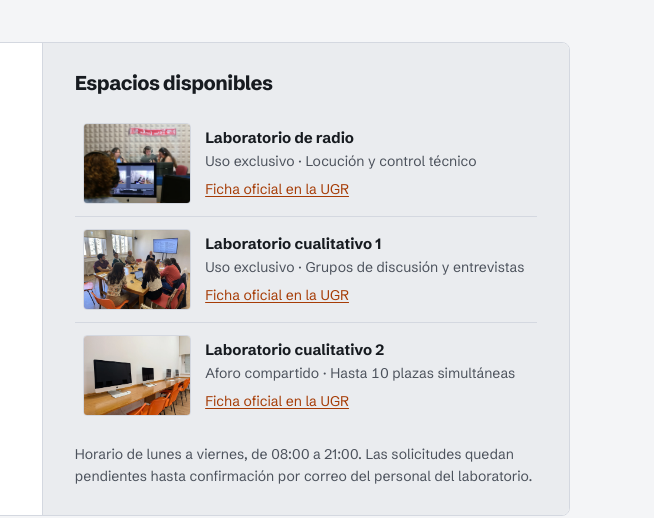
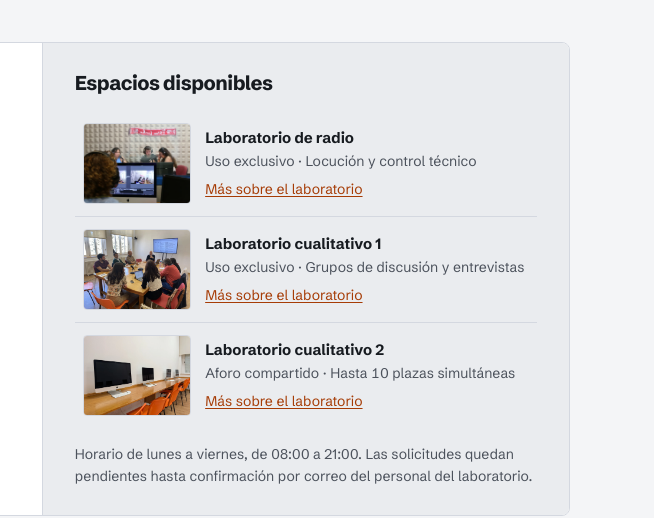
Before and after one commit to Laboratorio-PoliSocioLAB/reservas, a plain HTML site: page web/index.html in a window 1280 px wide. Shown: the part 115-633 px from the top of the page, 626-1280 px from the left. Drawn offline with Linux system fonts and the light colour scheme.

Commit message:
Simplificar el enlace de información de cada laboratorio

```diff
--- a/web/index.html
+++ b/web/index.html
@@ -90,7 +90,7 @@
               <div class="gate-space-copy">
                 <strong>Laboratorio de radio</strong>
                 <span>Uso exclusivo · Locución y control técnico</span>
-                <a class="space-info-link" href="https://polisocio.ugr.es/investigacion/polisociolab/tallerradio" target="_blank" rel="noopener" aria-label="Ficha oficial del Laboratorio de radio (se abre en otra pestaña)">Ficha oficial en la UGR</a>
+                <a class="space-info-link" href="https://polisocio.ugr.es/investigacion/polisociolab/tallerradio" target="_blank" rel="noopener" aria-label="Más sobre el laboratorio de radio (se abre en otra pestaña)">Más sobre el laboratorio</a>
               </div>
             </li>
             <li class="gate-space-item">
@@ -98,7 +98,7 @@
               <div class="gate-space-copy">
                 <strong>Laboratorio cualitativo 1</strong>
                 <span>Uso exclusivo · Grupos de discusión y entrevistas</span>
-                <a class="space-info-link" href="https://polisocio.ugr.es/investigacion/polisociolab/laboratoriocualitativo" target="_blank" rel="noopener" aria-label="Ficha oficial del Laboratorio cualitativo 1 (se abre en otra pestaña)">Ficha oficial en la UGR</a>
+                <a class="space-info-link" href="https://polisocio.ugr.es/investigacion/polisociolab/laboratoriocualitativo" target="_blank" rel="noopener" aria-label="Más sobre el laboratorio cualitativo 1 (se abre en otra pestaña)">Más sobre el laboratorio</a>
               </div>
             </li>
             <li class="gate-space-item">
@@ -106,7 +106,7 @@
               <div class="gate-space-copy">
                 <strong>Laboratorio cualitativo 2</strong>
                 <span>Aforo compartido · Hasta 10 plazas simultáneas</span>
-                <a class="space-info-link" href="https://polisocio.ugr.es/investigacion/polisociolab/laboratoriocualitativo" target="_blank" rel="noopener" aria-label="Ficha oficial del Laboratorio cualitativo 2 (se abre en otra pestaña)">Ficha oficial en la UGR</a>
+                <a class="space-info-link" href="https://polisocio.ugr.es/investigacion/polisociolab/laboratoriocualitativo" target="_blank" rel="noopener" aria-label="Más sobre el laboratorio cualitativo 2 (se abre en otra pestaña)">Más sobre el laboratorio</a>
               </div>
             </li>
           </ul>
@@ -136,7 +136,7 @@
             <h2>Laboratorio de radio</h2>
             <p class="space-card-mode">Uso exclusivo · 1 reserva por turno</p>
             <p class="space-card-desc">Primera planta, ala B. Estudio de locución, sala de control con edición de audio y sala de grabación audiovisual con croma.</p>
-            <a class="space-info-link" data-room-info="RADIO" href="https://polisocio.ugr.es/investigacion/polisociolab/tallerradio" target="_blank" rel="noopener" aria-label="Ficha oficial del Laboratorio de radio (se abre en otra pestaña)">Ficha oficial en la UGR</a>
+            <a class="space-info-link" data-room-info="RADIO" href="https://polisocio.ugr.es/investigacion/polisociolab/tallerradio" target="_blank" rel="noopener" aria-label="Más sobre el laboratorio de radio (se abre en otra pestaña)">Más sobre el laboratorio</a>
             <div class="space-card-foot">
               <button type="button" class="primary space-card-btn" data-pick-room="RADIO" aria-label="Elegir y ver horarios de Laboratorio de radio">Elegir y ver horarios</button>
             </div>
@@ -151,7 +151,7 @@
             <h2>Laboratorio cualitativo 1</h2>
             <p class="space-card-mode">Uso exclusivo · 1 reserva por turno</p>
             <p class="space-card-desc">Segunda planta, aula 27. Sala para entrevistas y grupos de discusión, con equipo de grabación y pantalla de 65 pulgadas.</p>
-            <a class="space-info-link" data-room-info="CUALITATIVO1" href="https://polisocio.ugr.es/investigacion/polisociolab/laboratoriocualitativo" target="_blank" rel="noopener" aria-label="Ficha oficial del Laboratorio cualitativo 1 (se abre en otra pestaña)">Ficha oficial en la UGR</a>
+            <a class="space-info-link" data-room-info="CUALITATIVO1" href="https://polisocio.ugr.es/investigacion/polisociolab/laboratoriocualitativo" target="_blank" rel="noopener" aria-label="Más sobre el laboratorio cualitativo 1 (se abre en otra pestaña)">Más sobre el laboratorio</a>
             <div class="space-card-foot">
               <button type="button" class="primary space-card-btn" data-pick-room="CUALITATIVO1" aria-label="Elegir y ver horarios de Laboratorio cualitativo 1">Elegir y ver horarios</button>
             </div>
@@ -166,7 +166,7 @@
             <h2>Laboratorio cualitativo 2</h2>
             <p class="space-card-mode">Aforo compartido · Hasta 10 plazas</p>
             <p class="space-card-desc">Segunda planta, aula 27. Puestos Mac para análisis cualitativo y edición audiovisual, con programas como NVivo, ATLAS.ti y DaVinci Resolve.</p>
-            <a class="space-info-link" data-room-info="CUALITATIVO2" href="https://polisocio.ugr.es/investigacion/polisociolab/laboratoriocualitativo" target="_blank" rel="noopener" aria-label="Ficha oficial del Laboratorio cualitativo 2 (se abre en otra pestaña)">Ficha oficial en la UGR</a>
+            <a class="space-info-link" data-room-info="CUALITATIVO2" href="https://polisocio.ugr.es/investigacion/polisociolab/laboratoriocualitativo" target="_blank" rel="noopener" aria-label="Más sobre el laboratorio cualitativo 2 (se abre en otra pestaña)">Más sobre el laboratorio</a>
             <div class="space-card-foot">
               <button type="button" class="primary space-card-btn" data-pick-room="CUALITATIVO2" aria-label="Elegir y ver horarios de Laboratorio cualitativo 2">Elegir y ver horarios</button>
             </div>
@@ -242,7 +242,7 @@
           <img id="detailSpaceImg" src="assets/space-radio.webp" width="958" height="1128" alt="Cabina y mesa de control del Laboratorio de radio">
           <figcaption>
             <span id="detailSpaceCaption">Cabina de locución y control técnico · Uso exclusivo por turno.</span>
-            <a id="detailSpaceInfo" class="space-info-link" href="https://polisocio.ugr.es/investigacion/polisociolab/tallerradio" target="_blank" rel="noopener" aria-label="Ficha oficial del Laboratorio de radio (se abre en otra pestaña)">Ficha oficial en la UGR</a>
+            <a id="detailSpaceInfo" class="space-info-link" href="https://polisocio.ugr.es/investigacion/polisociolab/tallerradio" target="_blank" rel="noopener" aria-label="Más sobre el laboratorio de radio (se abre en otra pestaña)">Más sobre el laboratorio</a>
           </figcaption>
         </figure>
 
```
